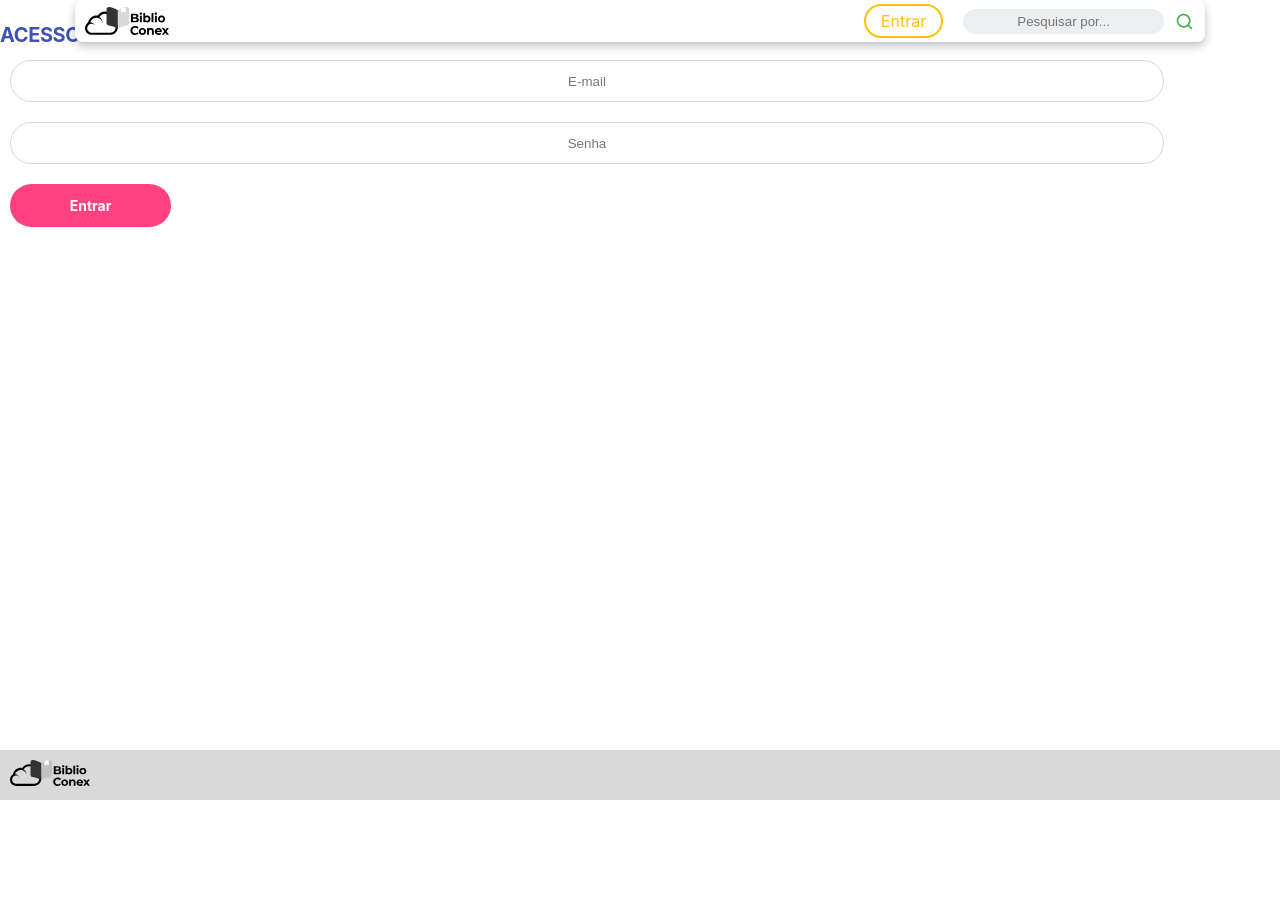
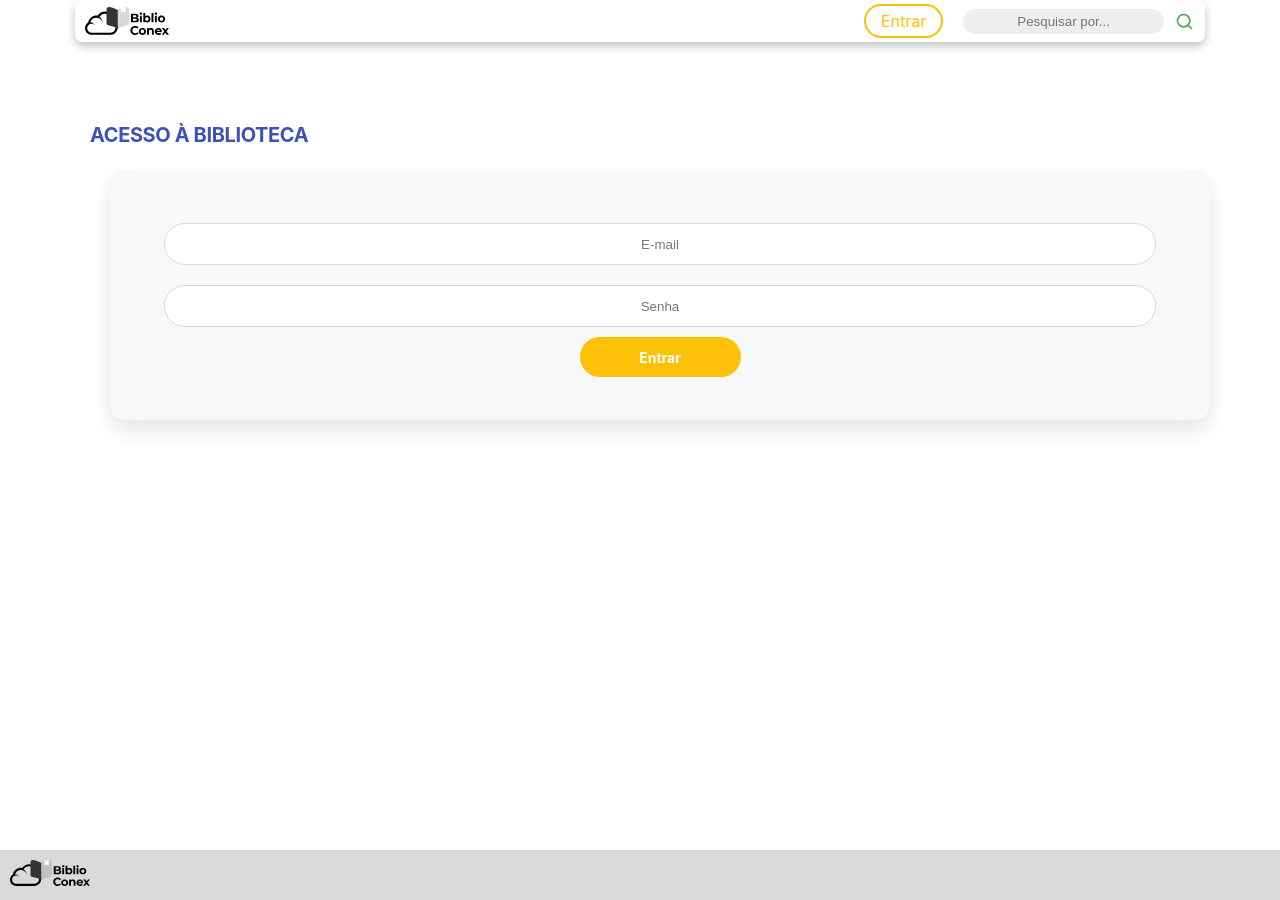
Before and after one commit to ES-231-gp2/frontend, a React (Create React App) app in the folder biblioconex/: page /login in a window 1280 px wide. Before the commit the page ends 800 px from the top, so only its background shows below. Built offline with nearby package versions, Linux system fonts and the light colour scheme.

Commit message:
corrige botão de login

```diff
--- a/biblioconex/src/containers/P2_Login/Login.css
+++ b/biblioconex/src/containers/P2_Login/Login.css
@@ -1,11 +1,12 @@
-<h1>ACESSO À BIBLIOTECA</h1>
-            <div className='Contents'>
-                <input placeholder='E-mail'></input>
-                <input placeholder='Senha'></input>
-                <div className='botao'>
-
-                </div>
-            </div>
+.Login-contents {
+    margin-top: 100px;
+    max-width: 1100px;
+    height: auto;
+    flex-shrink: 0;
+    display: block;
+    margin-left: auto;
+    margin-right: auto;
+}
 
 .Form-contents {
     width: 100%;
@@ -33,7 +34,7 @@ input {
     text-align: center;
 }
 
-.botao {
+.botao-login {
     width: 161px;
     height: 40px;
     flex-shrink: 0;
@@ -50,7 +51,7 @@ input {
     cursor: pointer;
 }
 
-.botao:active {
+.botao-login:active {
     background: white;
     color: #FFC107;
     border: 2px solid #FFC107;
--- a/biblioconex/src/containers/P2_Login/Login.js
+++ b/biblioconex/src/containers/P2_Login/Login.js
@@ -9,7 +9,7 @@ export default function () {
             <div className='Form-contents'>
                 <input placeholder='E-mail'></input>
                 <input placeholder='Senha'></input>
-                <div className='botao'>
+                <div className='botao-login'>
                     <Link to="/perfil" className='Custom-link-button'>
                         Entrar
                     </Link>
```
